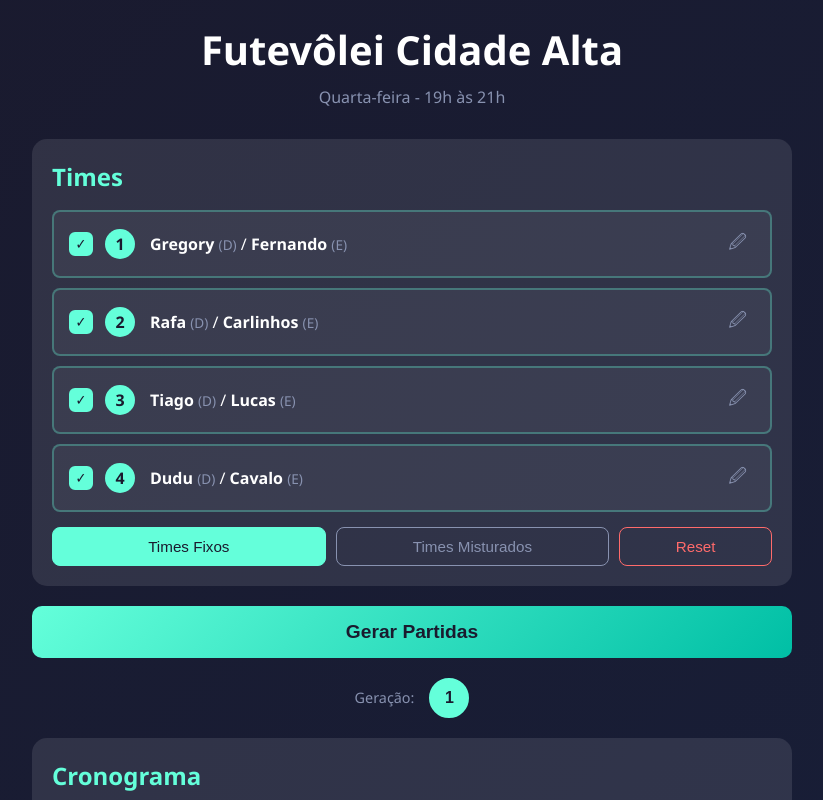
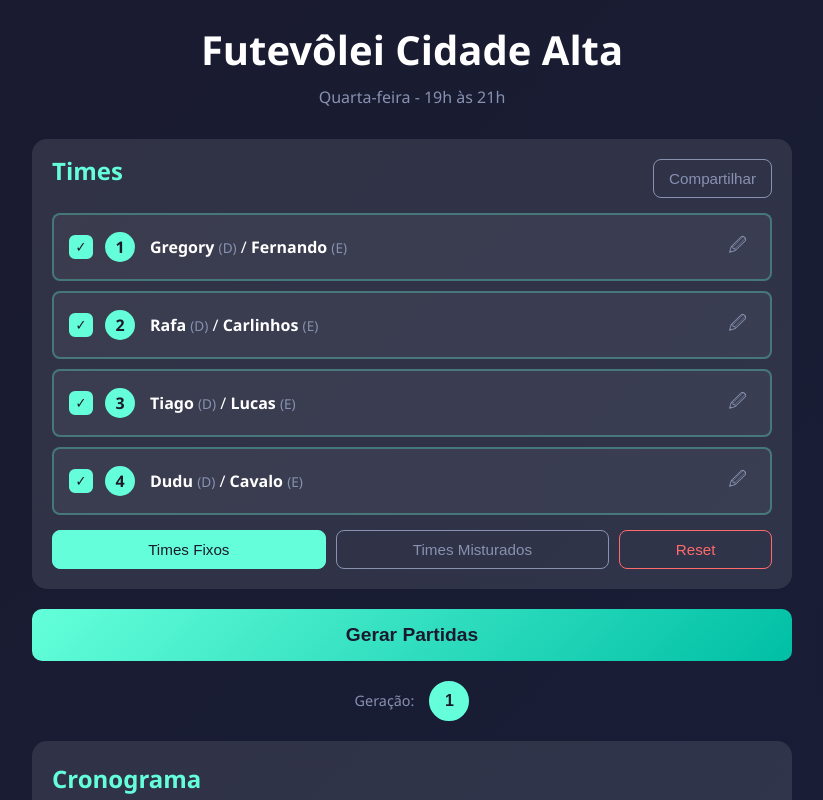
Before and after one commit to RafilxTenfen/ftv, a React (Vite) app: page / in a window 1280 px wide. Shown: the top 800 px of the page, without its empty margins (228-1051 px from the left). Built offline with nearby package versions, Linux system fonts and the light colour scheme.

Commit message:
feat: add option to share the page

```diff
--- a/src/App.css
+++ b/src/App.css
@@ -27,6 +27,38 @@ h1 {
   text-align: center;
   color: #8892b0;
   margin-bottom: 30px;
+}
+
+.section-header {
+  display: flex;
+  justify-content: space-between;
+  align-items: center;
+  margin-bottom: 15px;
+  gap: 10px;
+}
+
+.section-header h2 {
+  margin: 0;
+  line-height: 1;
+}
+
+.btn-compartilhar {
+  padding: 10px 15px;
+  background: transparent;
+  color: #8892b0;
+  border: 1px solid #8892b0;
+  border-radius: 8px;
+  cursor: pointer;
+  font-size: 0.95em;
+  font-weight: 500;
+  transition: all 0.2s;
+  flex-shrink: 0;
+}
+
+.btn-compartilhar:hover {
+  background: rgba(100, 255, 218, 0.2);
+  color: #64ffda;
+  border-color: #64ffda;
 }
 
 .section {
--- a/src/App.jsx
+++ b/src/App.jsx
@@ -37,22 +37,47 @@ function criarTimesDeJogadores(jogadores) {
   }
 }
 
+function codificarParaURL(dados) {
+  const json = JSON.stringify(dados)
+  return btoa(encodeURIComponent(json))
+}
+
+function decodificarDaURL(codigo) {
+  try {
+    const json = decodeURIComponent(atob(codigo))
+    return JSON.parse(json)
+  } catch {
+    return null
+  }
+}
+
+function carregarDaURL() {
+  const params = new URLSearchParams(window.location.search)
+  const dados = params.get('d')
+  if (dados) {
+    return decodificarDaURL(dados)
+  }
+  return null
+}
+
 function App() {
-  const jogadoresIniciais = carregarJogadores() || {
+  const dadosURL = carregarDaURL()
+  const jogadoresIniciais = dadosURL?.jogadores || carregarJogadores() || {
     direitos: [...DIREITOS],
     esquerdos: [...ESQUERDOS]
   }
   const [jogadores, setJogadores] = useState(jogadoresIniciais)
-  const [times, setTimes] = useState(criarTimesDeJogadores(jogadoresIniciais))
-  const [misturado, setMisturado] = useState(false)
-  const [historico, setHistorico] = useState([])
-  const [indiceAtual, setIndiceAtual] = useState(0)
-  const [contador, setContador] = useState(0)
-  const [timesSelecionados, setTimesSelecionados] = useState([1, 2, 3, 4])
+  const [times, setTimes] = useState(dadosURL?.times || criarTimesDeJogadores(jogadoresIniciais))
+  const [misturado, setMisturado] = useState(dadosURL?.misturado ?? false)
+  const [historico, setHistorico] = useState(dadosURL?.historico || [])
+  const [indiceAtual, setIndiceAtual] = useState(dadosURL?.indiceAtual ?? 0)
+  const [contador, setContador] = useState(dadosURL?.contador ?? 0)
+  const [timesSelecionados, setTimesSelecionados] = useState(dadosURL?.timesSelecionados || [1, 2, 3, 4])
   const [editando, setEditando] = useState(null)
   const [editTemp, setEditTemp] = useState({ direito: '', esquerdo: '' })
   const [preparandoNovo, setPreparandoNovo] = useState(false)
   const [animando, setAnimando] = useState(false)
+  const [linkCopiado, setLinkCopiado] = useState(false)
   const inicializado = useRef(false)
 
   const resultadoAtual = historico[indiceAtual] || null
@@ -139,6 +164,28 @@ function App() {
     triggerFade()
   }
 
+  const compartilhar = async () => {
+    const dados = {
+      jogadores,
+      times,
+      misturado,
+      historico,
+      indiceAtual,
+      contador,
+      timesSelecionados
+    }
+    const codigo = codificarParaURL(dados)
+    const url = `${window.location.origin}${window.location.pathname}?d=${codigo}`
+
+    try {
+      await navigator.clipboard.writeText(url)
+      setLinkCopiado(true)
+      setTimeout(() => setLinkCopiado(false), 2000)
+    } catch {
+      prompt('Copie o link:', url)
+    }
+  }
+
   const iniciarEdicao = (num) => {
     setEditando(num)
     setEditTemp({
@@ -176,7 +223,9 @@ function App() {
   useEffect(() => {
     if (!inicializado.current) {
       inicializado.current = true
-      handleGerar()
+      if (historico.length === 0) {
+        handleGerar()
+      }
     }
   }, [])
 
@@ -196,7 +245,12 @@ function App() {
       <p className="subtitle">Quarta-feira - 19h às 21h</p>
 
       <div className="section">
-        <h2>Times {misturadoExibido && <span className="badge-misturado">Misturados</span>}</h2>
+        <div className="section-header">
+          <h2>Times {misturadoExibido && <span className="badge-misturado">Misturados</span>}</h2>
+          <button className="btn-compartilhar" onClick={compartilhar}>
+            {linkCopiado ? '✓ Copiado!' : 'Compartilhar'}
+          </button>
+        </div>
         <div className={`times-grid ${animando ? 'fade-flash' : ''}`}>
           {[1, 2, 3, 4].map(num => (
             <div
```
